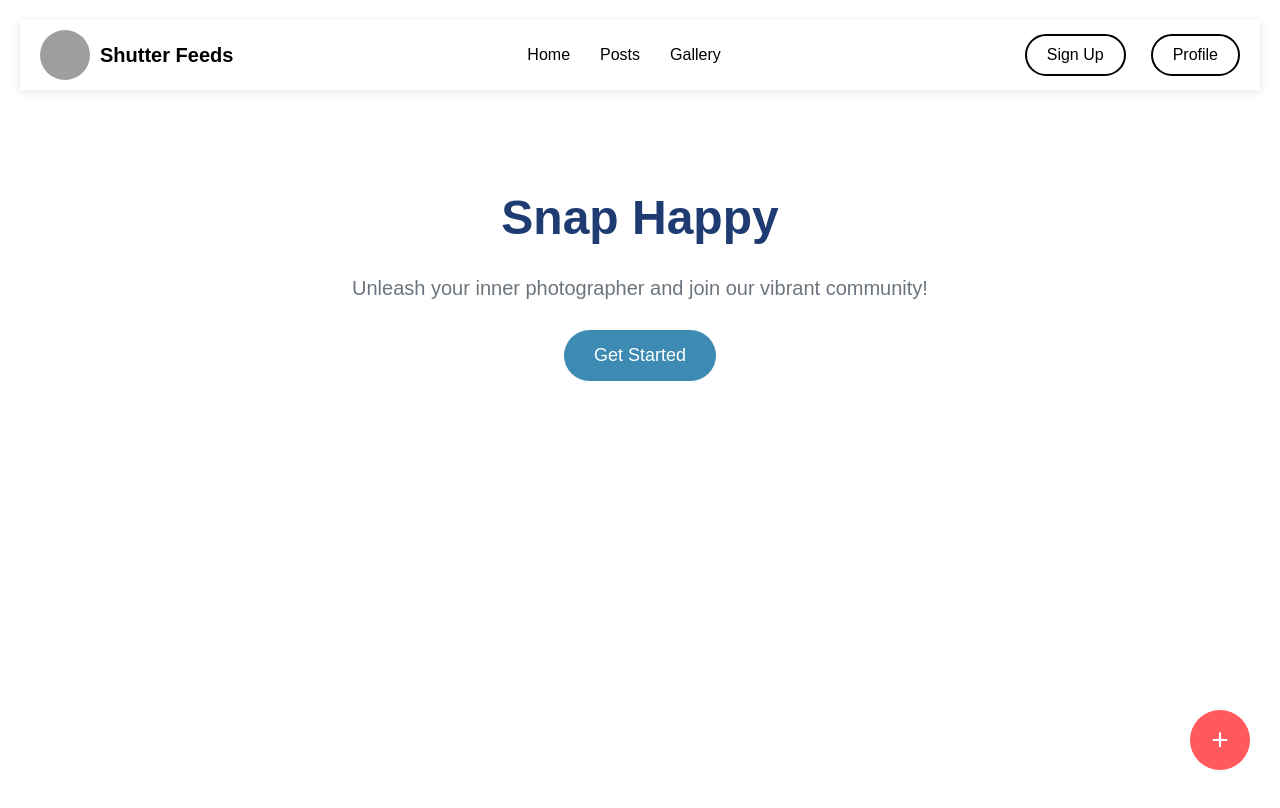
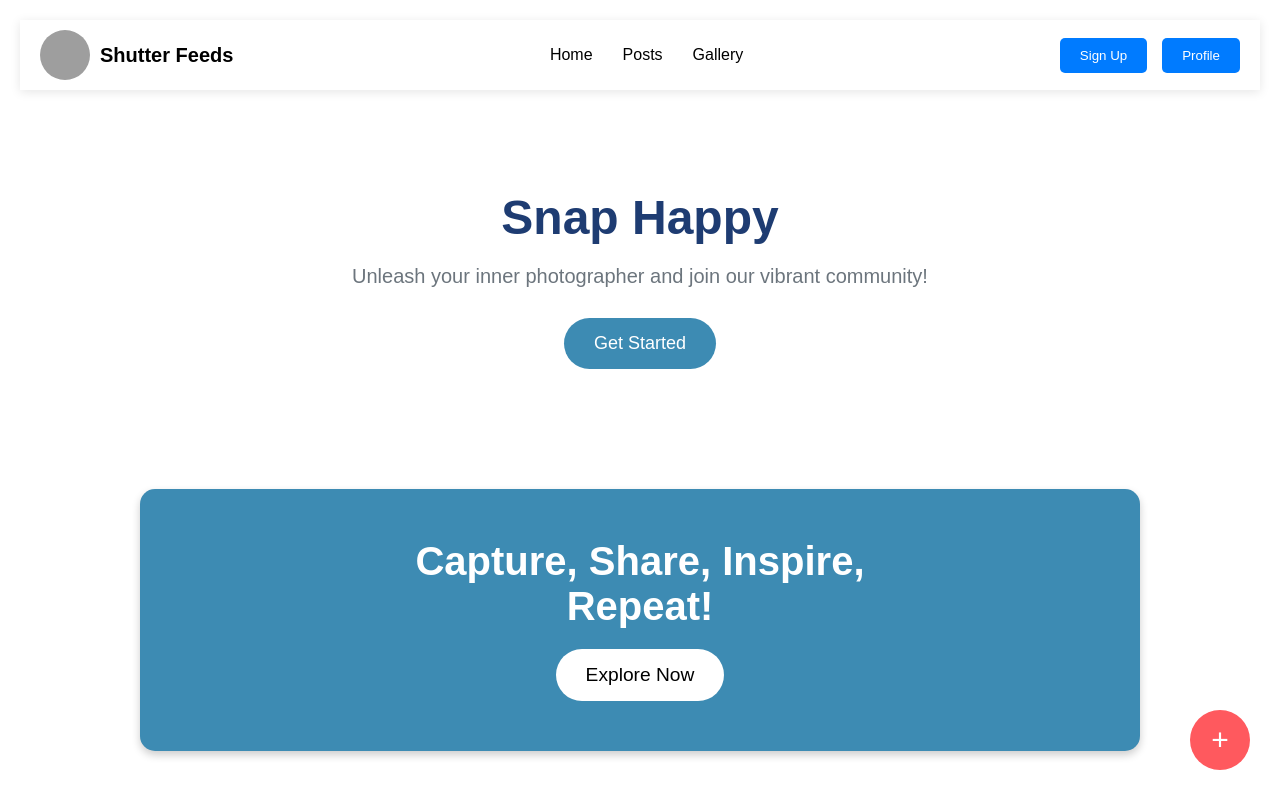
Before and after one commit to calebdfk/Shutter-Feeds, a React (Create React App) app in the folder frontend/portfolio/: page / in a window 1280 px wide. Shown: the top 808 px of the page. Built offline with nearby package versions, Linux system fonts and the light colour scheme; grey boxes are pictures that could not be loaded.

Commit message:
created the signup page, linked it with our landing page

```diff
--- a/frontend/portfolio/package.json
+++ b/frontend/portfolio/package.json
@@ -8,6 +8,7 @@
     "@testing-library/user-event": "^13.5.0",
     "react": "^18.3.1",
     "react-dom": "^18.3.1",
+    "react-router-dom": "^6.26.2",
     "react-scripts": "5.0.1",
     "web-vitals": "^2.1.4"
   },
--- a/frontend/portfolio/src/App.js
+++ b/frontend/portfolio/src/App.js
@@ -1,10 +1,24 @@
 import './App.css';
+
+import { BrowserRouter as Router, Route, Routes } from 'react-router-dom';
+
+import SignUp from './Pages/SignUp';
 import LandingPage from './Pages/Landingpage';
 
 function App() {
   return (
     <div className="App">
-      <LandingPage />
+
+      <Router>
+        {/* <LandingPage /> */}
+
+      <Routes>
+        <Route path="/" element={<LandingPage />} />
+        <Route path="/sign-up" element={<SignUp />} />
+        {/* Other routes */}
+      </Routes>
+    </Router>
+
     </div>
   );
 }
--- a/frontend/portfolio/src/Pages/LandingPage.css
+++ b/frontend/portfolio/src/Pages/LandingPage.css
@@ -34,9 +34,10 @@
     margin: 0 15px;
     text-decoration: none;
     color: black;
+
   }
 
-  .auth-buttons button {
+  /* .auth-buttons button {
     margin-left: 10px;
     padding: 10px 20px;
     border: 2px solid black;
@@ -45,10 +46,11 @@
     border-radius: 25px;
     font-size: 16px;
     cursor: pointer;
-  }
+  } */
 
   .auth-buttons .signup-btn {
     margin-right: 15px;
+
   }
 
   .main-section {
--- a/frontend/portfolio/src/Pages/Landingpage.js
+++ b/frontend/portfolio/src/Pages/Landingpage.js
@@ -1,4 +1,5 @@
 import React from 'react';
+import { Link } from 'react-router-dom';
 import './LandingPage.css';
 import Logo from '../Assets/Logo.jpg';
 
@@ -17,7 +18,7 @@ const LandingPage = () => {
           <a href="#gallery">Gallery</a>
         </nav>
         <div className="auth-buttons">
-          <button className="signup-btn">Sign Up</button>
+          <button className="signup-btn"><Link to="/sign-up">Sign Up</Link></button>
           <button className="profile-btn">Profile</button>
         </div>
       </header>
@@ -28,8 +29,16 @@ const LandingPage = () => {
         <p className="subtitle">
           Unleash your inner photographer and join our vibrant community!
         </p>
-        <button className="get-started-btn">Get Started</button>
+        <button className="get-started-btn"><Link to="/sign-up">Get Started</Link></button>
       </main>
+
+      <section className="call-to-action">
+        <div className="cta-content">
+          <h1>Capture, Share, Inspire, Repeat!</h1>
+          <button className="cta-button">Explore Now</button>
+        </div>
+      </section>
+
 
       {/* Floating Action Button */}
       <div className="floating-action-btn">
--- /dev/null
+++ b/frontend/portfolio/src/Pages/SignUp.css
@@ -0,0 +1,52 @@
+.signup-form {
+    /* Set background image and styling */
+    background-image: url('../Assets/Logo.jpg'); /* Replace with your image path */
+    background-size: cover;
+    background-position: center;
+    color: white;
+    text-align: center;
+    padding: 20px;
+  }
+
+  h1, h2 {
+    margin: 0;
+  }
+
+  p {
+    margin-bottom: 20px;
+  }
+
+  form {
+    display: flex;
+    flex-direction: column;
+    align-items: center;
+  }
+
+  .input-group {
+    margin-bottom: 10px;
+  }
+
+  label {
+    display: block;
+    margin-bottom: 5px;
+  }
+
+  input {
+    padding: 10px;
+    border: none;
+    border-radius: 5px;
+  }
+
+  button {
+    padding: 10px 20px;
+    background-color: #007bff;
+    color: white;
+    border: none;
+    border-radius: 5px;
+    cursor: pointer;
+  }
+
+  a {
+    color: white;
+    text-decoration: none;
+  }
--- /dev/null
+++ b/frontend/portfolio/src/Pages/SignUp.js
@@ -0,0 +1,57 @@
+import React, { useState } from 'react';
+import { Link } from 'react-router-dom';
+
+import './SignUp.css'; // Import your CSS file
+
+const SignUpForm = () => {
+  const [email, setEmail] = useState('');
+  const [password, setPassword] = useState('');
+
+  const handleSubmit = (e) => {
+    e.preventDefault();
+    // Handle form submission here (e.g., send data to server)
+  };
+
+  return (
+    <div className="signup-form">
+      <h2>Hi there!</h2>
+      <p>Welcome to  Shutter Feeds </p>
+      <form onSubmit={handleSubmit}>
+        <div className="input-group">
+          <label htmlFor="email">Your email</label>
+          <input
+            type="email"
+            id="email"
+            value={email}
+            onChange={(e) => setEmail(e.target.value)}
+            required
+          />
+        </div>
+        <div className="input-group">
+          <label htmlFor="password">Password</label>
+          <input
+            type="password"
+            id="password"
+            value={password}
+            onChange={(e) => setPassword(e.target.value)}
+            required
+          />
+        </div>
+        <div className="input-group">
+          <label htmlFor="password">Confirm Password</label>
+          <input
+            type="password"
+            id="password"
+            value={password}
+            onChange={(e) => setPassword(e.target.value)}
+            required
+          />
+        </div>
+        <button type="submit">Sign Up</button>
+        <p>Already have an account?  <Link to="/sign-up">Log In</Link></p>
+      </form>
+    </div>
+  );
+};
+
+export default SignUpForm;
```
Also changed, not shown: 1 other file (tests, documents, lock files or other folders).
